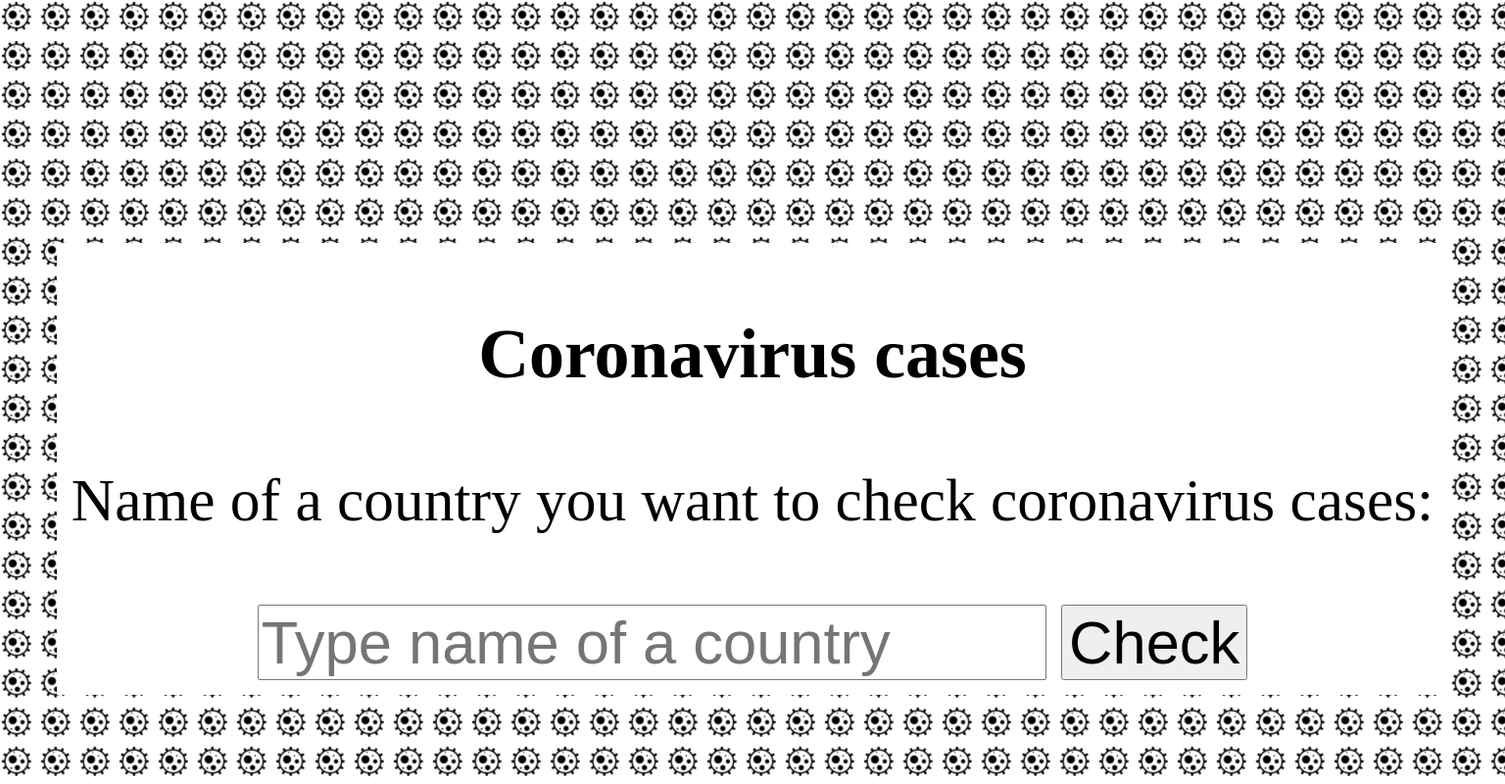
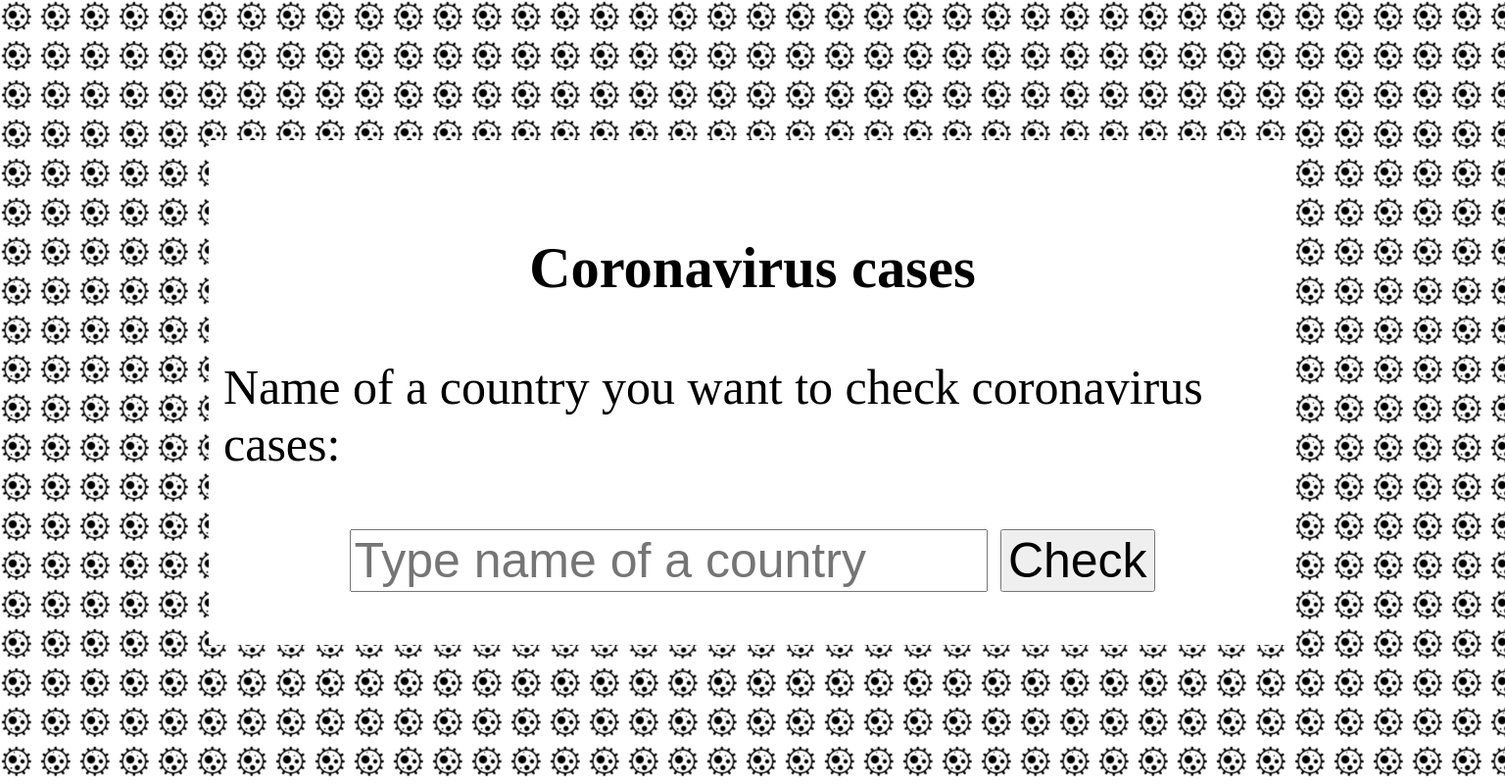
Before and after one commit to alojzy231/coronavirus_cases, a Flask app: page / in a window 1536 px wide. Shown: the whole page at 98% size. Run offline with Flask 2, Linux system fonts and the light colour scheme.

Commit message:
Updated responsivness of the webpage

```diff
--- a/app.py
+++ b/app.py
@@ -37,4 +37,4 @@ def favicon():
                                'favicon.ico', mimetype='image/vnd.microsoft.icon')
 
 if __name__ == '__main__':
-    app.run()
+    app.run(debug=True)
--- a/static/css/index.css
+++ b/static/css/index.css
@@ -1,10 +1,13 @@
 body{
-    display: flex;
-    flex-direction: column;
-    align-items: center;
+    margin: 0;
     font-size: 4vw;
     background-image: url(../img/germ.png);
     animation: background-animation 5s infinite linear;
+    display: flex;
+    flex-direction: column;
+    justify-content: center;
+    align-items: center;
+    height: 100vh;
 }
 
 @keyframes background-animation{
@@ -17,6 +20,10 @@ body{
 }
 
 #container{
+    margin: 0;
+    width: 90%;
+    max-width: 1080px;
+    height: 10em;
     background-color: white;
     display: flex;
     flex-direction: column;
@@ -24,10 +31,17 @@ body{
     justify-content: center;
     padding: 15px;
     padding-top:0;
-    position: relative;
-    top:30vh;
 }
-
 input{
     font-size: 4vw;
 }
+
+@media screen and (min-width: 1400px) {
+    #container {
+      font-size: 50px;
+      width: 1080px;
+    }
+    input{
+        font-size: 50px;
+    }
+}
```
